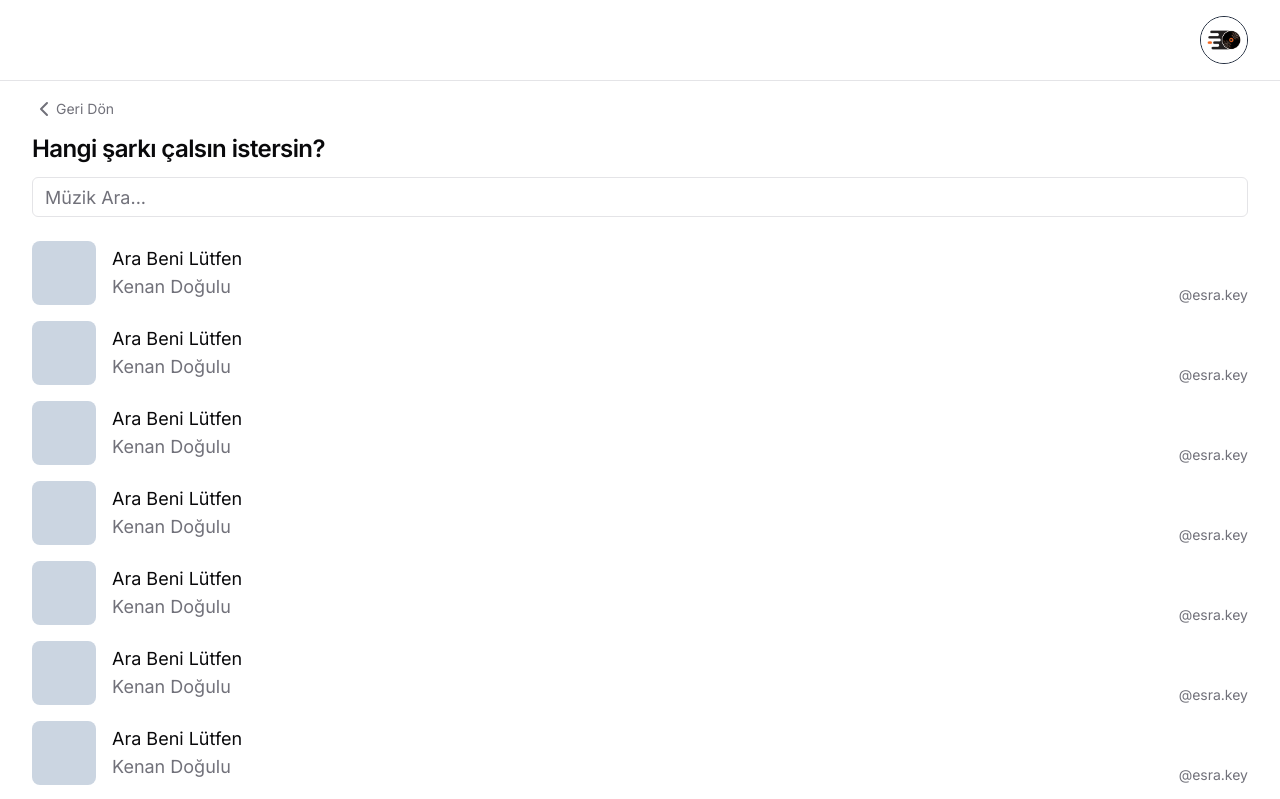
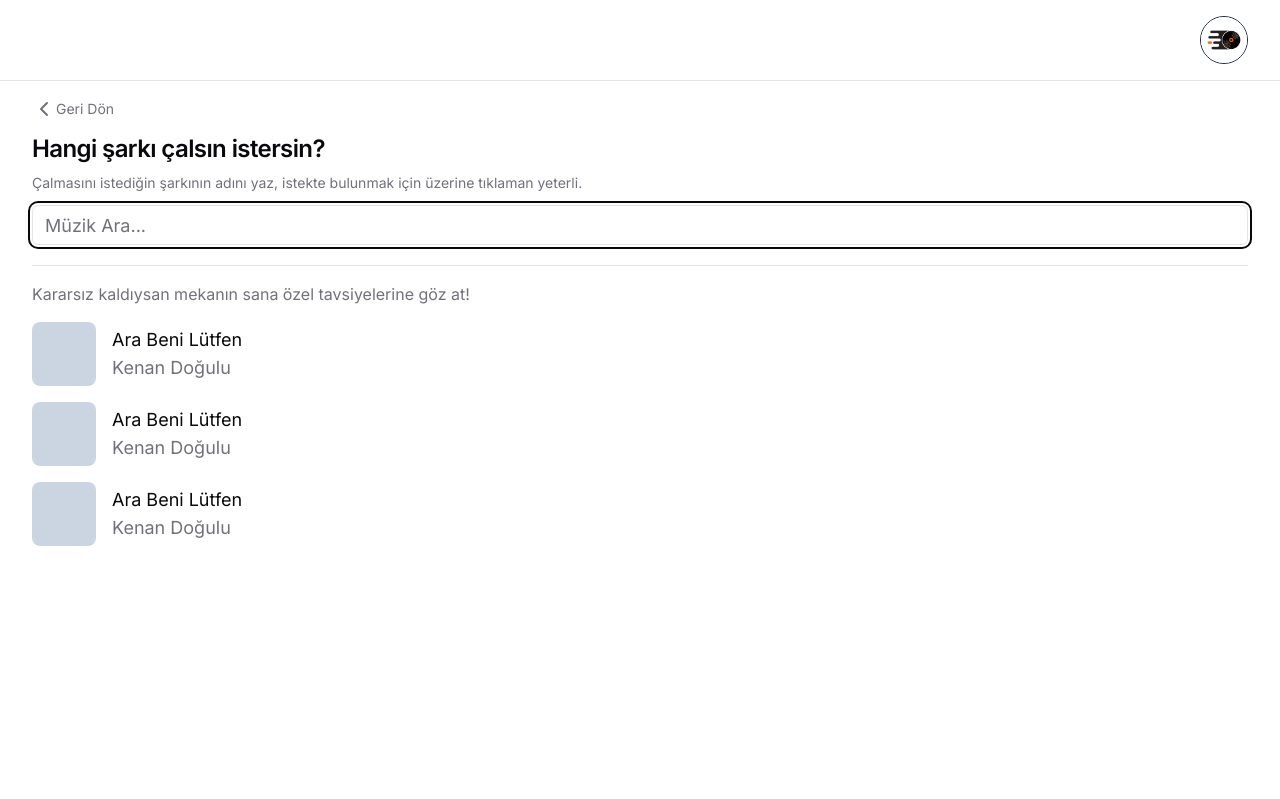
Before and after one commit to log101/istek-muzik, a Next.js app: page /new-request in a window 1280 px wide. Shown: the top 799 px of the page. Built offline with nearby package versions, Linux system fonts and the light colour scheme.

Commit message:
feat: add spotify search to new request page

```diff
--- a/next.config.js
+++ b/next.config.js
@@ -1,6 +1,15 @@
 /** @type {import('next').NextConfig} */
 const nextConfig = {
   reactStrictMode: true,
+  images: {
+    remotePatterns: [
+      {
+        protocol: 'https',
+        hostname: 'i.scdn.co',
+        pathname: '/image/*'
+      }
+    ]
+  }
 }
 
 module.exports = nextConfig
--- /dev/null
+++ b/src/pages/api/search/music.ts
@@ -0,0 +1,53 @@
+import type { NextApiRequest, NextApiResponse } from "next"
+
+export default async function handler(req: NextApiRequest, res: NextApiResponse) {
+  const spotifyApiUrl = "https://accounts.spotify.com/api/token"
+
+  if (req.method === "POST") {
+    try {
+      const clientId = process.env.SPOTIFY_CLIENT_ID
+      const clientSecret = process.env.SPOTIFY_SECRET_KEY
+
+      const response = await fetch(spotifyApiUrl, {
+        method: "POST",
+        headers: {
+          "Content-Type": "application/x-www-form-urlencoded"
+        },
+        body: `grant_type=client_credentials&client_id=${clientId}&client_secret=${clientSecret}`
+      })
+
+      if (!response.ok) {
+        throw new Error(`HTTP error! Status: ${response.status}`)
+      }
+
+      const data = await response.json()
+      res.status(200).json(data)
+    } catch (err) {
+      console.error("Error fetching Spotify token:", err)
+      res.status(500).json({ error: "Internal Server Error" })
+    }
+  } else if (req.method === "GET") {
+    if (req.query.q && req.query.token) {
+      const searchQuery = encodeURIComponent(req.query.q as string)
+      const searchType = "track"
+
+      const searchResponse = await fetch(`https://api.spotify.com/v1/search?q=${searchQuery}&type=${searchType}`, {
+        method: "GET",
+        headers: {
+          Authorization: `Bearer ${req.query.token}`
+        }
+      })
+
+      if (!searchResponse.ok) {
+        throw new Error(`HTTP error! Status: ${searchResponse.status} ${searchResponse}`)
+      }
+
+      const searchData = await searchResponse.json()
+      res.status(200).json(searchData)
+    } else {
+      res.status(400).json({ error: 'Missing query parameter "q" for search.' })
+    }
+  } else {
+    res.status(405).json({ error: "Method Not Allowed" })
+  }
+}
--- a/src/pages/new-request.tsx
+++ b/src/pages/new-request.tsx
@@ -19,11 +19,52 @@ import {
 } from "@/components/ui/dialog"
 import { Label } from "@/components/ui/label"
 import { useState } from "react"
+import useSWR, { Fetcher } from "swr"
+import { useRouter } from "next/router"
 
 const inter = Inter({ subsets: ["latin"] })
 
+const fetcher: Fetcher<
+  {
+    tracks: { items: { id: string; name: string; artists: { name: string }[]; album: { images: { url: string }[] } }[] }
+  },
+  string
+> = async (url: string) => {
+  const res = await fetch(url)
+
+  if (!res.ok) {
+    const error = new Error("An error occurred while fetching the data.")
+    throw error
+  }
+
+  return res.json()
+}
+
 export default function NewRequestPage() {
-  const [query, setQuery] = useState("")
+  const router = useRouter()
+
+  const [query, setQuery] = useState(router.query.q ?? "")
+  const [token, setToken] = useState("")
+
+  const getKey = async () => {
+    await fetch("/api/search/music", {
+      method: "POST",
+      headers: {
+        "Content-Type": "application/json"
+      }
+    })
+      .then(async res => {
+        if (res.ok) {
+          const data = await res.json()
+          setToken(data.access_token)
+        } else {
+          throw new Error()
+        }
+      })
+      .catch(() => console.error("Etkinlik oluşturulamadı, tekrar dener misin?"))
+  }
+
+  const { data } = useSWR(query.length > 2 ? `/api/search/music?q=${query}&token=${token}` : null, fetcher)
 
   return (
     <main className={`min-h-screen flex flex-col  ${inter.className}`}>
@@ -41,34 +82,58 @@ export default function NewRequestPage() {
 
       <Separator />
 
-      <div className='container flex flex-col space-y-6 py-4 h-full'>
+      <div className='container flex flex-col space-y-4 py-4 h-full'>
         <div className='flex flex-col gap-3'>
           <Link href='/' className='flex flex-row items-center text-sm text-muted-foreground'>
             <ChevronLeft /> <p>Geri Dön</p>
           </Link>
 
+          <div className='flex flex-col gap-2'>
             <h4 className='scroll-m-20 text-2xl font-semibold tracking-tight'>Hangi şarkı çalsın istersin?</h4>
+            <p className='text-sm text-muted-foreground leading-5'>
+              Çalmasını istediğin şarkının adını yaz, istekte bulunmak için üzerine tıklaman yeterli.
+            </p>
+          </div>
+
+          <div className='mb-1'>
             <Input
+              autoFocus
               placeholder='Müzik Ara...'
               className='text-lg'
               value={query}
-            onChange={e => setQuery(e.target.value)}
+              onChange={async e => {
+                if (token) {
+                  setQuery(e.target.value)
+                } else {
+                  getKey()
+                  setQuery(e.target.value)
+                }
+              }}
             />
+
+            {query.length < 3 && query.length > 0 && (
+              <p className='text-sm text-muted-foreground'>En az üç karakter girmelisin.</p>
+            )}
+          </div>
         </div>
 
         <div className='flex flex-col gap-3'>
           <div className='flex flex-col gap-4'>
-            {[1, 2, 3, 4, 5, 6, 7, 8, 9].map(element => (
-              <Dialog key={element}>
+            {data?.tracks.items.map(track => (
+              <Dialog key={track.id}>
                 <DialogTrigger asChild>
                   <div className='flex flex-row gap-4 justify-items-stretch'>
-                    <div className='w-[64px] h-[64px] bg-slate-300 rounded-lg'></div>
-                    <div className='flex flex-col justify-center'>
-                      <p className='text-lg'>Ara Beni Lütfen</p>
-                      <p className='text-lg text-muted-foreground'>Kenan Doğulu</p>
+                    <Image
+                      src={track.album.images?.[0].url}
+                      alt='logo'
+                      width={64}
+                      height={64}
+                      className='rounded-lg border border-slate-800 h-[64px] w-[64px]'
+                    />
+                    <div className='flex flex-col '>
+                      <p className='text-lg'>{track.name}</p>
+                      <p className='text-lg text-muted-foreground'>{track.artists?.[0].name}</p>
                     </div>
-
-                    <p className='text-sm text-muted-foreground text-right flex-1 self-end'>@esra.key</p>
                   </div>
                 </DialogTrigger>
                 <DialogContent className='sm:max-w-[425px]'>
@@ -79,6 +144,19 @@ export default function NewRequestPage() {
                     </DialogDescription>
                   </DialogHeader>
                   <div className='grid gap-4 py-4'>
+                    <div className='flex flex-row gap-4 justify-items-stretch'>
+                      <Image
+                        src={track.album.images?.[0].url}
+                        alt='logo'
+                        width={64}
+                        height={64}
+                        className='rounded-lg border border-slate-800 h-[64px] w-[64px]'
+                      />
+                      <div className='flex flex-col '>
+                        <p className='text-lg'>{track.name}</p>
+                        <p className='text-lg text-muted-foreground'>{track.artists?.[0].name}</p>
+                      </div>
+                    </div>
                     <div className='grid grid-cols-4 items-center gap-4'>
                       <Label htmlFor='name' className='text-right'>
                         Instagram Adın
@@ -92,6 +170,42 @@ export default function NewRequestPage() {
                 </DialogContent>
               </Dialog>
             ))}
+
+            {!query && (
+              <>
+                <Separator />
+                <p className='text-muted-foreground'>Kararsız kaldıysan mekanın sana özel tavsiyelerine göz at!</p>
+                <div className='flex flex-col gap-4'>
+                  <div className='flex flex-row gap-4 justify-items-stretch'>
+                    <div className='w-[64px] h-[64px] bg-slate-300 rounded-lg'></div>
+                    <div className='flex flex-col justify-center'>
+                      <p className='text-lg'>Ara Beni Lütfen</p>
+                      <p className='text-lg text-muted-foreground'>Kenan Doğulu</p>
+                    </div>
+                  </div>
+                </div>
+
+                <div className='flex flex-col gap-4'>
+                  <div className='flex flex-row gap-4 justify-items-stretch'>
+                    <div className='w-[64px] h-[64px] bg-slate-300 rounded-lg'></div>
+                    <div className='flex flex-col justify-center'>
+                      <p className='text-lg'>Ara Beni Lütfen</p>
+                      <p className='text-lg text-muted-foreground'>Kenan Doğulu</p>
+                    </div>
+                  </div>
+                </div>
+
+                <div className='flex flex-col gap-4'>
+                  <div className='flex flex-row gap-4 justify-items-stretch'>
+                    <div className='w-[64px] h-[64px] bg-slate-300 rounded-lg'></div>
+                    <div className='flex flex-col justify-center'>
+                      <p className='text-lg'>Ara Beni Lütfen</p>
+                      <p className='text-lg text-muted-foreground'>Kenan Doğulu</p>
+                    </div>
+                  </div>
+                </div>
+              </>
+            )}
           </div>
         </div>
       </div>
--- a/src/pages/requests.tsx
+++ b/src/pages/requests.tsx
@@ -33,7 +33,6 @@ export default function Home() {
             <h4 className='scroll-m-20 text-2xl font-semibold tracking-tight'>Tüm Parçalar</h4>
             <p className='text-sm text-muted-foreground'>Gün boyunca istenen tüm parçaları burada bulabilirsin.</p>
           </div>
-          <Separator />
 
           <div className='flex flex-col gap-4'>
             {[1, 2, 3, 4, 5, 6, 7, 8, 9].map(element => (
```
Lines whose indentation alone changed are shown as unchanged.
